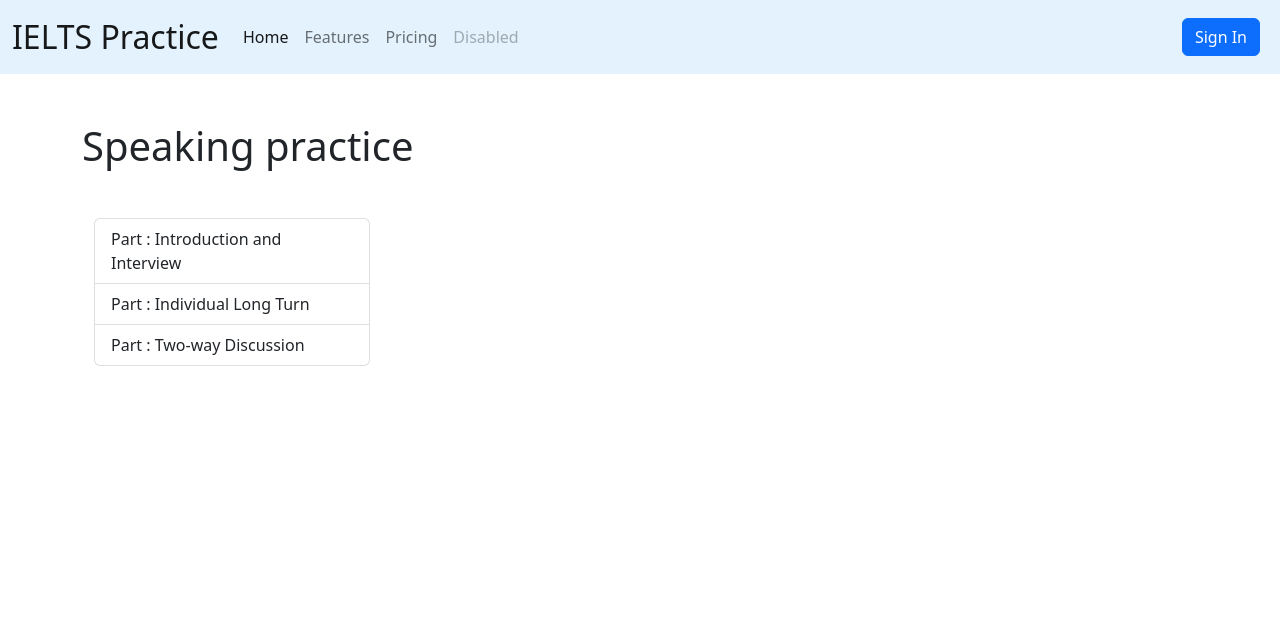
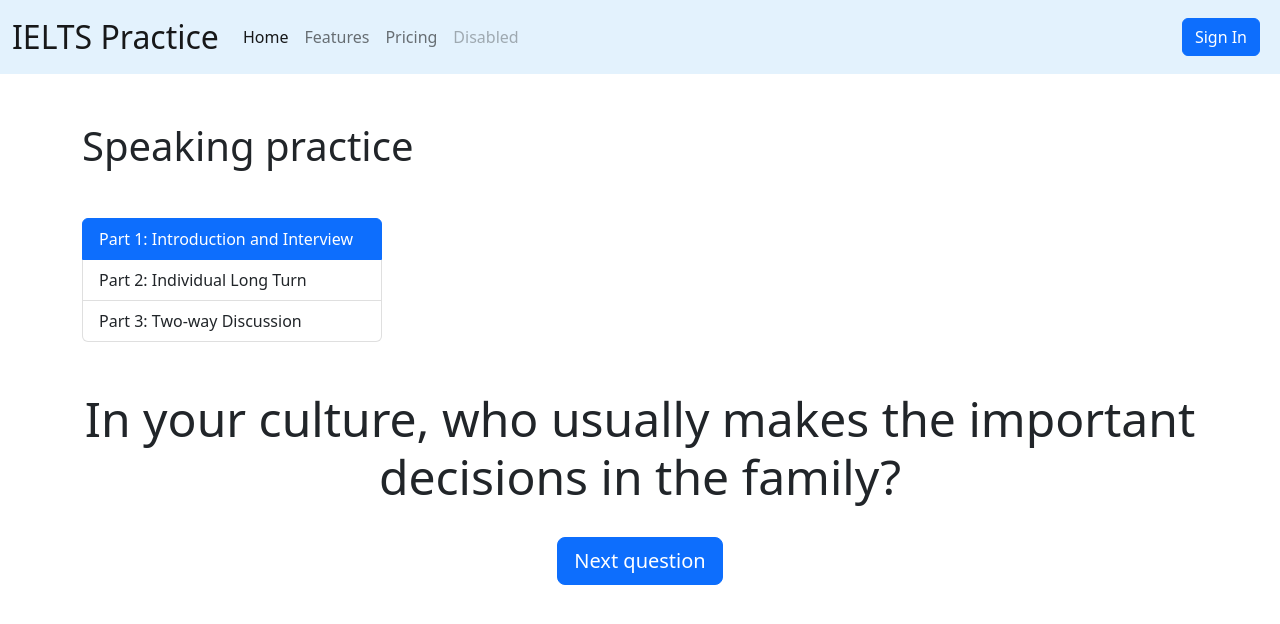
Before and after one commit to kirillak404/IELTS-practice, a Flask app: page /section/speaking/practice in a window 1280 px wide. Shown: the top 624 px of the page. Run offline with Flask 3, Linux system fonts and the light colour scheme; data comes from the database, SQL or seed files in the repository.

Commit message:
Updated speaking/practice route

```diff
--- a/app/__init__.py
+++ b/app/__init__.py
@@ -29,7 +29,7 @@ def create_app(config_class=Config):
         # creating tables
         db.create_all()
 
-        # creating defaults data
+        # creating defaults data TODO вынести в utils
         if not models.Section.query.first():  # if no sections in database
 
             # inserting sections
--- a/app/main/routes.py
+++ b/app/main/routes.py
@@ -1,9 +1,9 @@
-from flask import render_template
+from flask import render_template, request
 from flask_login import login_required, current_user
 from sqlalchemy import func
 
 from app.main import bp
-from app import models
+from app import models, db
 
 
 @bp.route('/')
@@ -26,14 +26,19 @@ def render_section(name):
 
 
 @login_required
-@bp.route('/section/speaking/practice')
+@bp.route('/section/speaking/practice', methods=["GET", "POST"])
 def speaking_practice():
-    section = models.Section.query.filter(func.lower(models.Section.name) ==
-                                          func.lower("Speaking")).first()
+    if request.method == "GET":
+        section = models.Section.query.filter(
+            func.lower(models.Section.name) == func.lower("Speaking")).first()
 
-    subsections = models.Subsection.query.filter_by(section=section).all()
+        # TODO - не нравится, что так получаю данные: subsections[0]
+        question_set = models.QuestionSet.query.filter_by(
+            subsection=section.subsections[0]).order_by(func.random()).first()
 
-    return render_template("speaking.html", subsections=subsections, stage=1)
+        print(question_set.questions)
+
+        return render_template("speaking.html", subsections=section.subsections, stage=1)
 
 
 
--- a/app/models.py
+++ b/app/models.py
@@ -62,7 +62,7 @@ class Subsection(db.Model):
     approx_time = db.Column(db.String(128), nullable=False)
 
     section_id = db.Column(db.Integer, db.ForeignKey('sections.id'), nullable=False)
-    section = db.relationship('Section', backref='subsections')
+    section = db.relationship('Section', backref='subsections', lazy='joined')
 
     def __repr__(self):
         return f"<Subsection {self.name}>"
@@ -89,6 +89,7 @@ class QuestionSet(db.Model):
     topic_id = db.Column(db.Integer, db.ForeignKey('topics.id'))
     topic = db.relationship('Topic', backref='question_sets')
 
+    questions = db.relationship('Question', backref='question_set', lazy='joined')
     __table_args__ = (db.UniqueConstraint('subsection_id', 'topic_id', name='uix_1'),)
 
 
@@ -99,4 +100,3 @@ class Question(db.Model):
     text = db.Column(db.String(1000), nullable=False)
 
     question_set_id = db.Column(db.Integer, db.ForeignKey('question_sets.id'), nullable=False)
-    question_set = db.relationship('QuestionSet', backref='questions')
--- a/app/templates/speaking.html
+++ b/app/templates/speaking.html
@@ -12,14 +12,20 @@ Speaking practice
 
 {% block main %}
 
-<div class="container ms-0 me-auto" style="max-width: 300px;">
+<div class="ms-0 me-auto" style="max-width: 300px;">
   <ol class="list-group">
     {% for subsection in subsections %}
-    <li class="list-group-item {% if stage == subsection.part_number %} active {% endif %}">Part {{ subsection.part_number }}: {{ subsection.name }}</li>
+    <li class="list-group-item {% if stage == subsection.part %} active {% endif %}">Part {{ subsection.part }}: {{ subsection.name }}</li>
     {% endfor %}
   </ol>
 </div>
 
 
+<div class="mt-5 text-center">
+  <h3 class="display-5">
+    In your culture, who usually makes the important decisions in the family?
+  </h3>
+  <button type="button" class="btn btn-primary btn-lg mt-4">Next question</button>
+</div>
 
 {% endblock %}
```
